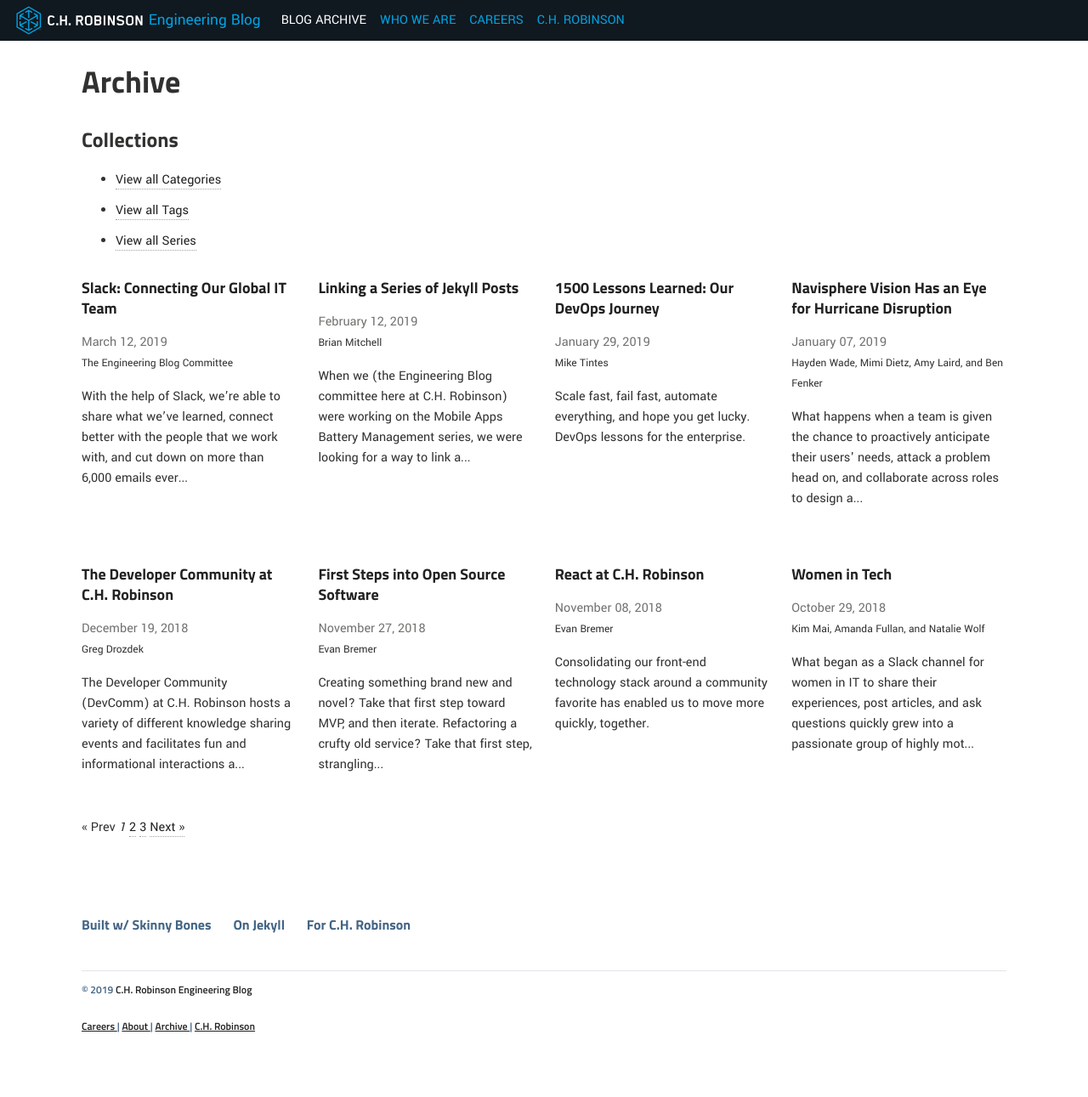
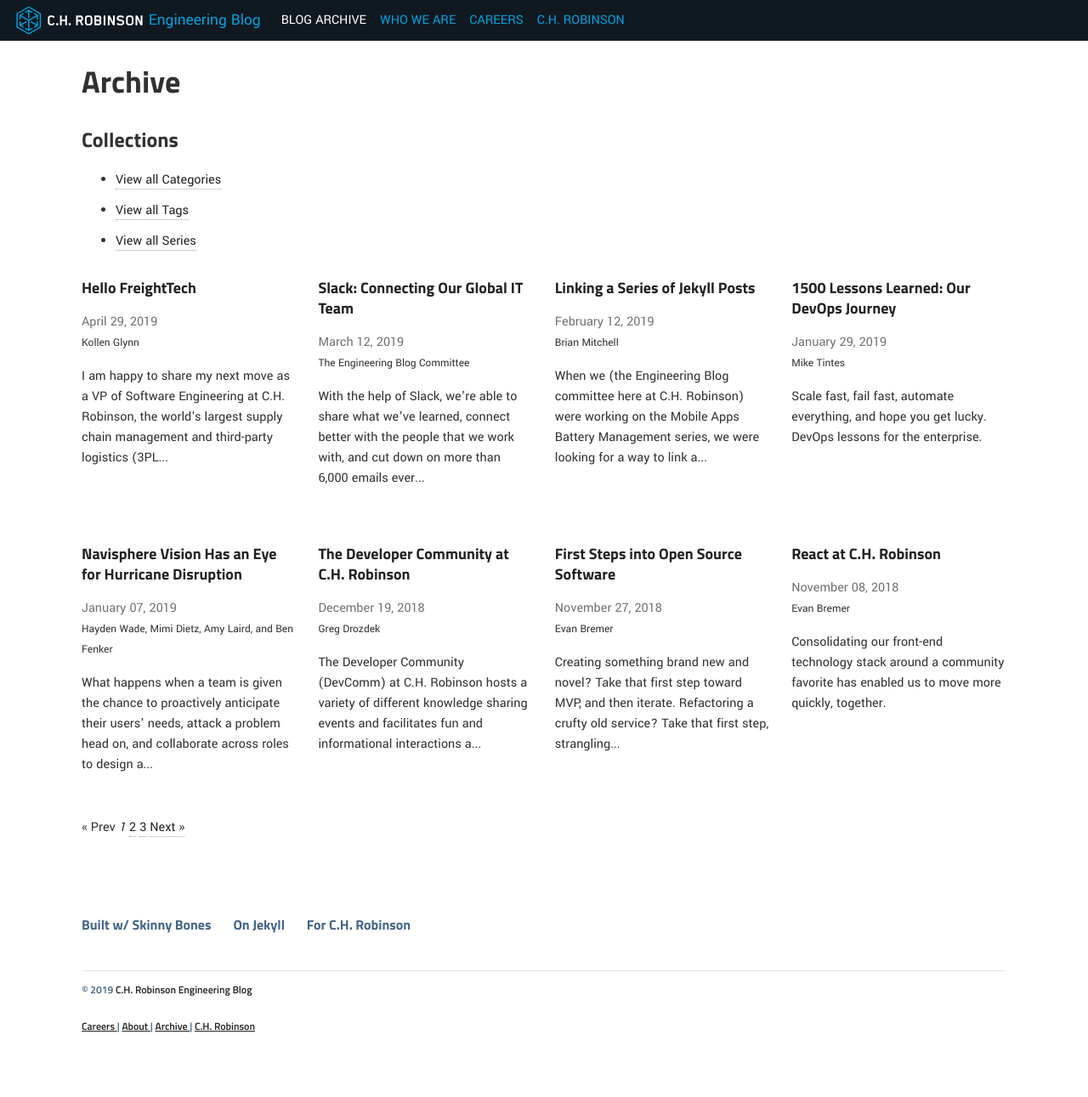
Before and after one commit to ch-robinson/ch-robinson.github.com, a Jekyll site: the page built from blog/index.html, in a window 1280 px wide. Shown: the whole page at 85% size. Built offline with Jekyll 4.4.1, drawn with Linux system fonts in a browser that asks for light colours; the list of posts is cut into pages by our own code; some of the changed lines change nothing that is shown.

Commit message:
New Post: Hello FreightTech

```diff
--- a/_data/authors.yml
+++ b/_data/authors.yml
@@ -106,3 +106,7 @@
   name: The Engineering Blog Committee
   img: <img src="/images/partyparrot.gif" alt="party parrot">
   bio: A collaborative team of volunteers that builds and maintains the C.H. Robinson Engineering Blog.
+kollenglynn:
+  name: Kollen Glynn
+  bio: VP Software Engineering
+  gravatar: f4820fd8e253b6b7126412ab7c1fb52d
--- /dev/null
+++ b/_posts/2019-04-29-hello-freight-tech.md
@@ -0,0 +1,34 @@
+---
+layout: article
+title: Hello FreightTech
+authors:
+ - kollenglynn
+modified: 2019-04-29
+categories: culture
+excerpt: "I am happy to share my next move as a VP of Software Engineering at C.H. Robinson, the world's largest supply chain management and third-party logistics (3PL) company."
+tags: [Culture, Technology]
+disclaimer: true
+---
+
+During my 20+ years in technology, I've worked on some exciting and challenging projects: from submarines to supersonic bombers at Rockwell and Boeing, from Windows XP Tablet PC to Dynamics 365 at Microsoft, and a couple of startups in between.
+
+I am happy to share my next move as a VP of Software Engineering at C.H. Robinson, one of the world's largest third-party logistics (3PL) providers.
+
+For the last ten years I've been working within the ERP and the retail industry, and behind every retailer is a complex supply chain. Microsoft, along with most other Fortune 500 companies, use C.H. Robinson to manage its supply chain.
+
+C.H. Robinson's long history of success has been grounded in their people, process and technology. Rapid advancements in technology are continually changing the way they, and the world, do business. Technology is central to their ability to deliver innovative solutions to their customers around the world, and is also key to automating and streamlining supply chain management. I'm excited to join the Robinson team in facilitating the world's commerce.
+
+C.H. Robinson is heavily investing in technology as they look to accelerate the pace of innovation and technology deployment:
+
+* They use machine learning to assist with challenges like connecting manufacturers, shippers and carriers; freight matching; route suggestions; and even predicting and accounting for bad weather patterns.
+* They do industry leading work in route optimization, including joint research with universities using deep learning to generate loads from a trained Reinforcement Learning model. Combined with their large data science team, they are able to answer not only what route is best, but what route is most likely.
+* They leverage a Robotic Process Automation infrastructure to expedite manual processes.
+* They provide an API portal for customers and carriers to connect their own systems to the Navisphere TMS platform.
+
+Considering the volume C.H. Robinson processes (120,000 customers and 76,000 contract carriers), there are endless possibilities to use technology to improve operations and make things even better for their customers. Due to C.H. Robinson's experience and scale, the company leverages data to deliver an information advantage to customers and carriers that results in better outcomes.
+
+One of the many ways C.H. Robinson is innovating is with their proprietary platform Navisphere – a single instance, global, multi-modal transportation management system (TMS). One of the Navisphere products, Navisphere Vision, is a SaaS tool that combines real-time order and shipment information with all of the transportation updates and external factors that can disrupt or influence a supply chain. It also offers predictive analytics and can automatically take actions to avoid potential disruptions before they happen.
+
+One of the main reasons I chose C.H. Robinson was the people and culture. I have found everyone from the CEO on down to be genuinely approachable and down-to-earth. I've even been invited to go ice fishing on one of the 11,842 Minnesota lakes. Having grown up in Australia, I'm not so sure about this, but I'm game.
+
+I'm looking forward to seeing what C.H. Robinson will accomplish in the years ahead through providing best-in-class logistics services and technology solutions to improve the world's transportation and supply chain– and by extension – increasing the value to their customers and suppliers.
```
